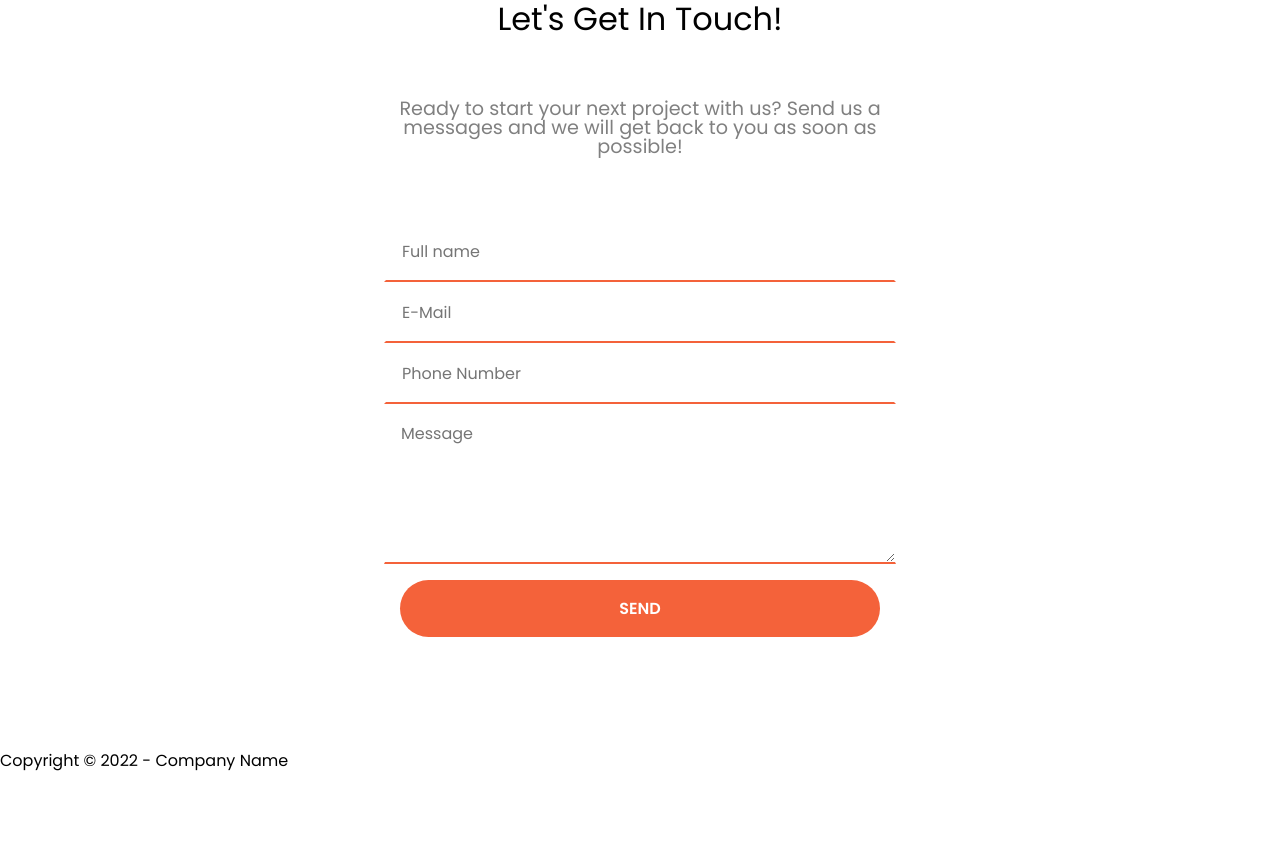
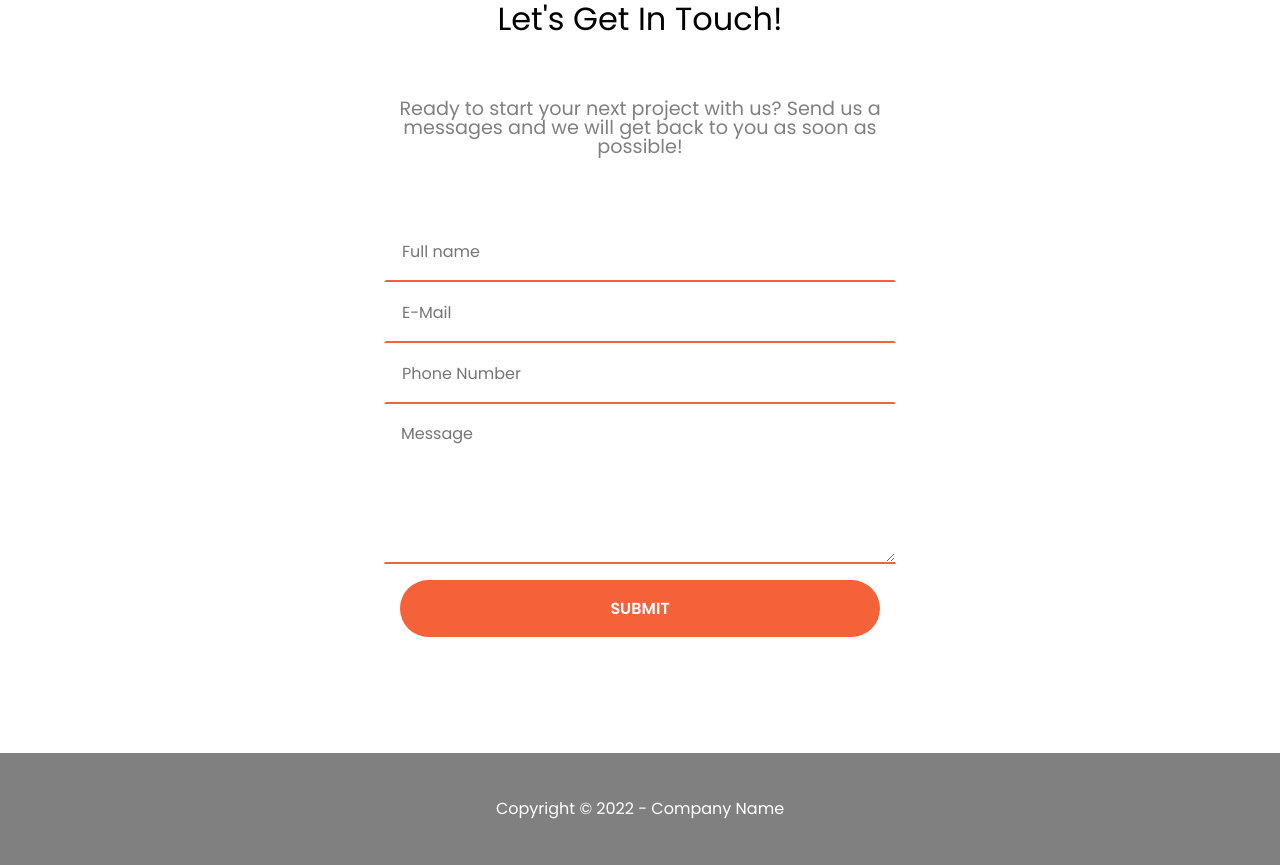
Before and after one commit to ahmetenesbahar/photo-portfolio-website, a plain HTML site: page index.html in a window 1280 px wide. Shown: the part 3124-3989 px from the top of the page. Before the commit the page ends 3896 px from the top, so only its background shows below. Drawn offline with Linux system fonts and the light colour scheme.

Commit message:
footer done css part done

```diff
--- a/dist/scss/layout/_footer.scss
+++ b/dist/scss/layout/_footer.scss
@@ -0,0 +1,7 @@
+footer {
+  @include flex;
+  width: 100%;
+  padding: 3rem;
+  background-color: $dark-gray;
+  color: $white;
+}
--- a/dist/scss/style.css
+++ b/dist/scss/style.css
@@ -740,6 +740,17 @@ section.portfolio .download .download-btn button:hover {
   color: #fff;
 }
 
+footer {
+  display: flex;
+  align-items: center;
+  justify-content: center;
+  flex-direction: row;
+  width: 100%;
+  padding: 3rem;
+  background-color: gray;
+  color: #fff;
+}
+
 section.about {
   width: 100%;
   margin-top: 50rem;
--- a/index.html
+++ b/index.html
@@ -177,7 +177,7 @@
           placeholder="Message"
         ></textarea>
         <div class="btn-send">
-          <button class="btn">Send</button>
+          <button class="btn">Submit</button>
         </div>
       </div>
     </section>
```
Also changed, not shown: 1 other file.
